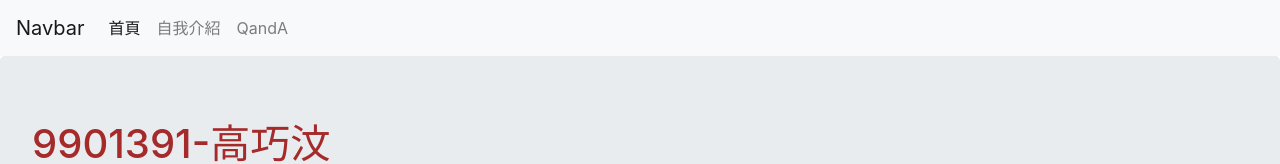
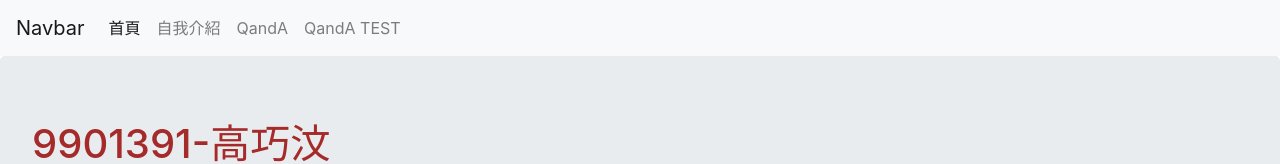
Before and after one commit to ChiaowenKao/website, a plain HTML site: page index.html in a window 1280 px wide. Shown: the top 164 px of the page. Drawn offline with nearby package versions, Linux system fonts and the light colour scheme.

Commit message:
Update index.html

```diff
--- a/index.html
+++ b/index.html
@@ -36,6 +36,7 @@
 					<a class="nav-item nav-link active" href="index.html"> 首頁 <span class="sr-only">(current)</span></a>
 					<a class="nav-item nav-link" href="intro.html">自我介紹</a>
 					<a class="nav-item nav-link" href="QA.html">QandA</a>
+				        <a class="nav-item nav-link" href="QA.html">QandA TEST</a>
 
 
 				</div>
```
